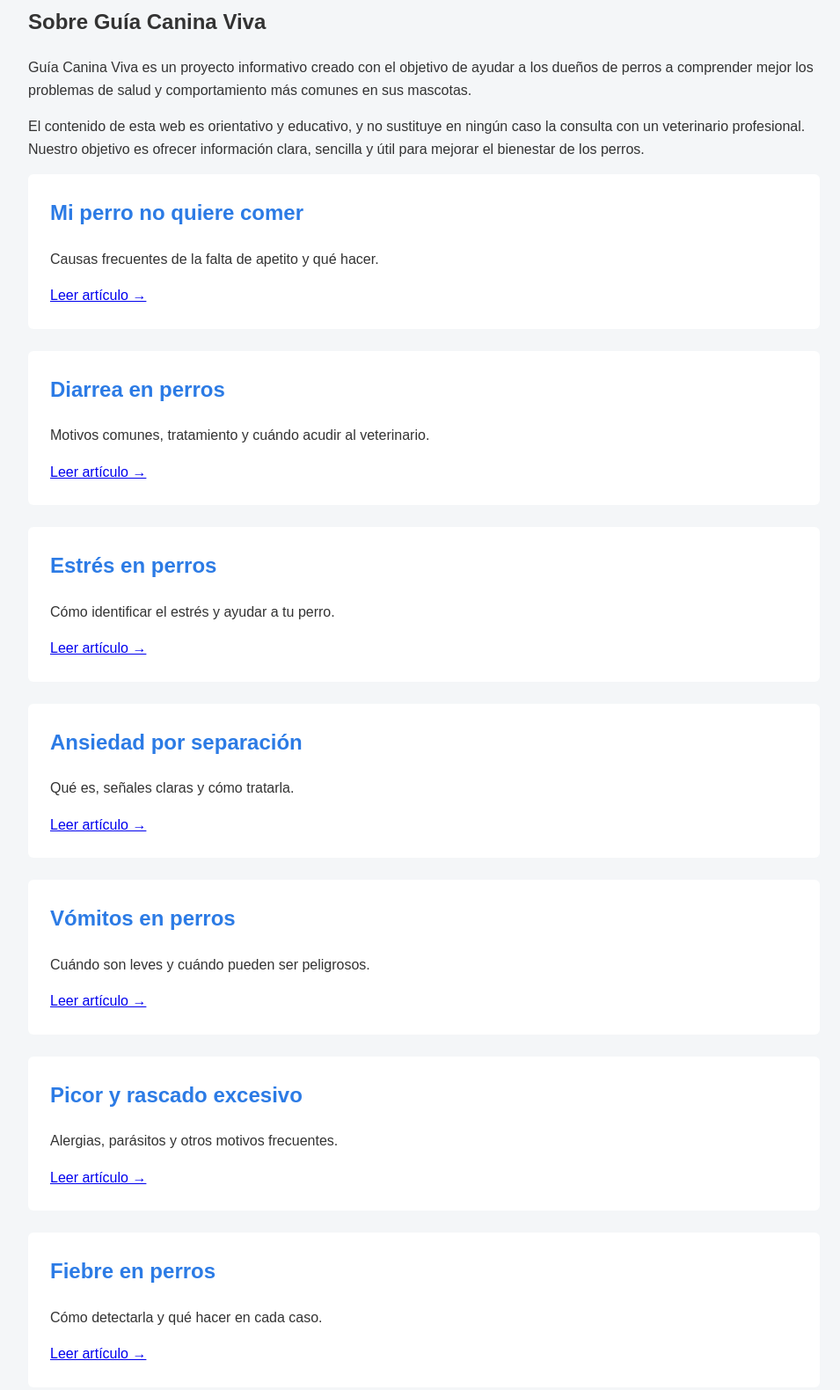
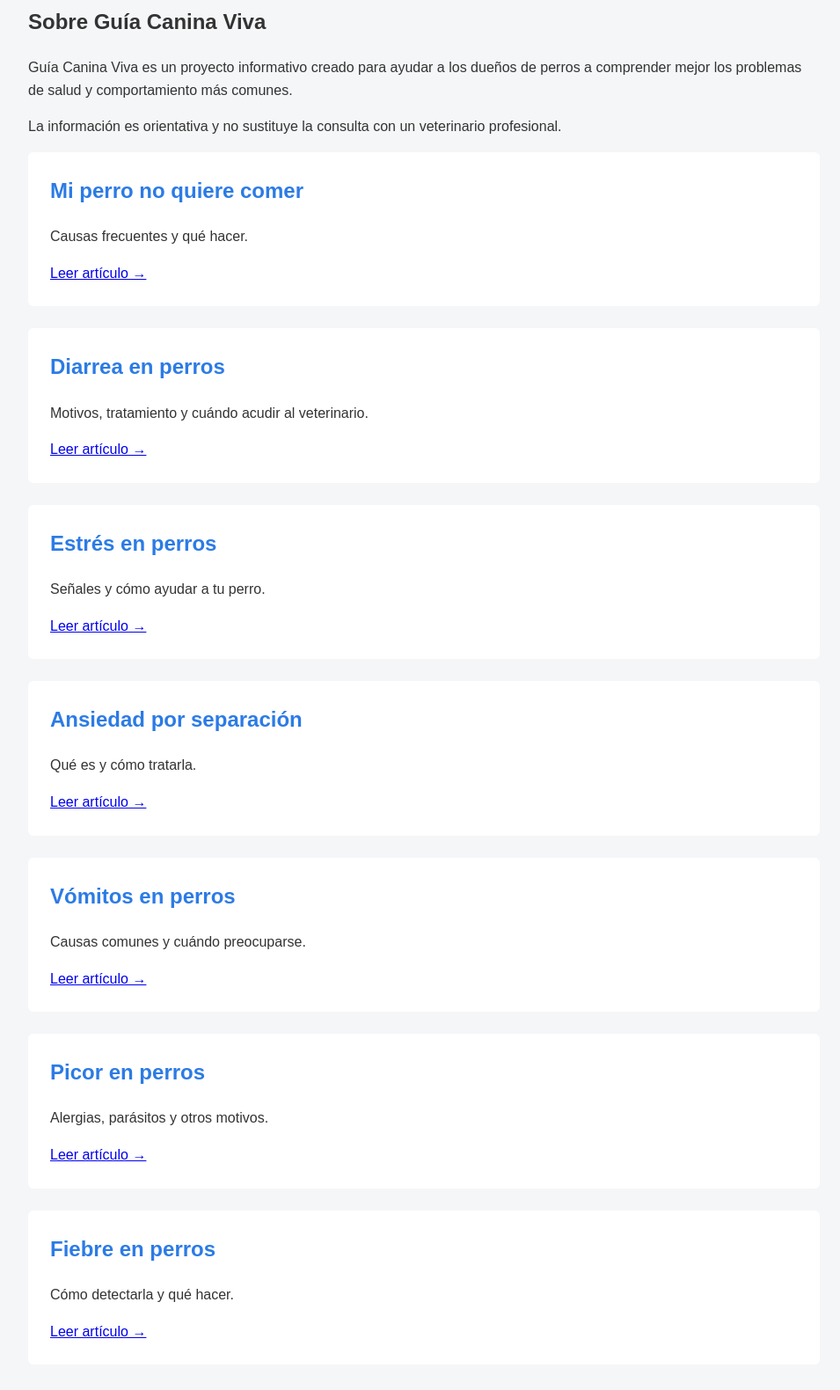
Before and after one commit to guiacanina/guiacanina.github.io, a plain HTML site: page index.html in a window 1280 px wide. Shown: the part 220-1800 px from the top of the page at 88% size, without its empty margins (158-1113 px from the left). Drawn offline with Linux system fonts and the light colour scheme.

Commit message:
Update index.html

```diff
--- a/index.html
+++ b/index.html
@@ -3,9 +3,13 @@
 <head>
   <meta charset="UTF-8">
   <title>Guía Canina Viva | Salud y cuidados para tu perro</title>
-  <meta name="description" content="Guía Canina Viva ofrece información clara y útil sobre la salud y el comportamiento de los perros. Aprende qué hacer en cada situación.">
+  <meta name="description" content="Guía Canina Viva ofrece información clara y útil sobre la salud y el comportamiento de los perros.">
   <meta name="viewport" content="width=device-width, initial-scale=1.0">
   <link rel="stylesheet" href="style.css">
+
+  <!-- Google AdSense -->
+  <script async src="https://pagead2.googlesyndication.com/pagead/js/adsbygoogle.js?client=ca-pub-2957967506161897"
+     crossorigin="anonymous"></script>
 </head>
 
 <body>
@@ -17,70 +21,65 @@
 
 <main>
 
-  <!-- SOBRE NOSOTROS (IMPORTANTE PARA ADSENSE) -->
 <section>
   <h2>Sobre Guía Canina Viva</h2>
   <p>
-      Guía Canina Viva es un proyecto informativo creado con el objetivo de ayudar
-      a los dueños de perros a comprender mejor los problemas de salud y comportamiento
-      más comunes en sus mascotas.
+    Guía Canina Viva es un proyecto informativo creado para ayudar a los dueños de perros
+    a comprender mejor los problemas de salud y comportamiento más comunes.
   </p>
   <p>
-      El contenido de esta web es orientativo y educativo, y no sustituye en ningún caso
-      la consulta con un veterinario profesional. Nuestro objetivo es ofrecer información
-      clara, sencilla y útil para mejorar el bienestar de los perros.
+    La información es orientativa y no sustituye la consulta con un veterinario profesional.
   </p>
 </section>
 
-  <!-- LISTADO DE ARTÍCULOS -->
 <article>
   <h2>Mi perro no quiere comer</h2>
-    <p>Causas frecuentes de la falta de apetito y qué hacer.</p>
+  <p>Causas frecuentes y qué hacer.</p>
   <a href="no-quiere-comer.html">Leer artículo →</a>
 </article>
 
 <article>
   <h2>Diarrea en perros</h2>
-    <p>Motivos comunes, tratamiento y cuándo acudir al veterinario.</p>
+  <p>Motivos, tratamiento y cuándo acudir al veterinario.</p>
   <a href="diarrea-en-perros.html">Leer artículo →</a>
 </article>
 
 <article>
   <h2>Estrés en perros</h2>
-    <p>Cómo identificar el estrés y ayudar a tu perro.</p>
+  <p>Señales y cómo ayudar a tu perro.</p>
   <a href="estres-en-perros.html">Leer artículo →</a>
 </article>
 
 <article>
   <h2>Ansiedad por separación</h2>
-    <p>Qué es, señales claras y cómo tratarla.</p>
+  <p>Qué es y cómo tratarla.</p>
   <a href="ansiedad-separacion.html">Leer artículo →</a>
 </article>
 
 <article>
   <h2>Vómitos en perros</h2>
-    <p>Cuándo son leves y cuándo pueden ser peligrosos.</p>
+  <p>Causas comunes y cuándo preocuparse.</p>
   <a href="vomitos-en-perros.html">Leer artículo →</a>
 </article>
 
 <article>
-    <h2>Picor y rascado excesivo</h2>
-    <p>Alergias, parásitos y otros motivos frecuentes.</p>
+  <h2>Picor en perros</h2>
+  <p>Alergias, parásitos y otros motivos.</p>
   <a href="picor-en-perros.html">Leer artículo →</a>
 </article>
 
 <article>
   <h2>Fiebre en perros</h2>
-    <p>Cómo detectarla y qué hacer en cada caso.</p>
+  <p>Cómo detectarla y qué hacer.</p>
   <a href="fiebre-en-perros.html">Leer artículo →</a>
 </article>
 
 </main>
 
 <footer>
-  <p>© 2025 Guía Canina Viva · Información orientativa, no sustituye al veterinario</p>
+  <p>© 2025 Guía Canina Viva</p>
   <p>
-    <a href="privacidad.html">Política de privacidad</a> |
+    <a href="privacidad.html">Privacidad</a> |
     <a href="aviso-legal.html">Aviso legal</a> |
     <a href="contacto.html">Contacto</a>
   </p>
```
Lines whose indentation alone changed are shown as unchanged.
